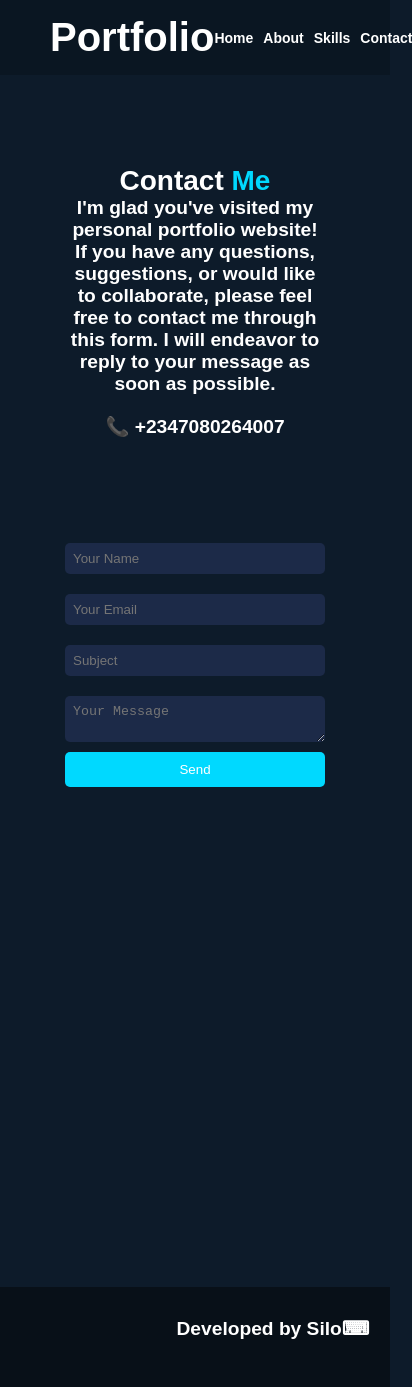
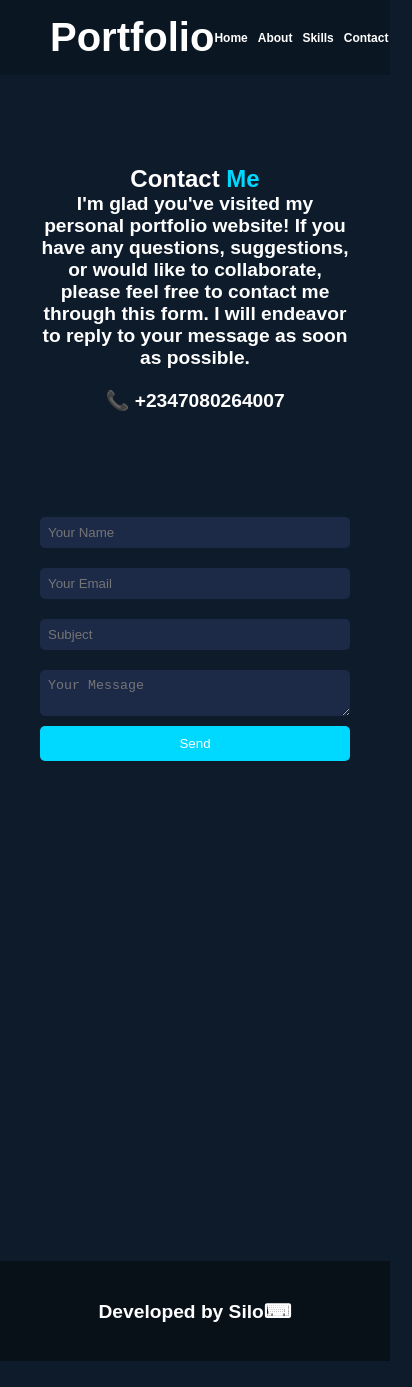
Before and after one commit to CodeWithSilo/ok, a plain HTML site: page contact.html in a window 390 px wide. Shown: the whole page, 412 px wide, since content can reach past the window. After the commit the page ends 1361 px from the top, so only its background shows below. Drawn offline with Linux system fonts and the light colour scheme.

Commit message:
Improve responsiveness for smaller screens

```diff
--- a/style.css
+++ b/style.css
@@ -356,7 +356,9 @@ progress{
     font-weight: bold;
 }
 
-/* Media query for screens smaller than 700px */
+/* Existing styles... */
+
+/* Media query for screens smaller than 768px */
 @media (max-width: 768px) {
     body {
         font-size: 14px;
@@ -366,13 +368,12 @@ progress{
     }
 
     .profile-pic img {
-        width: 300px;
+        width: 100%;
         height: auto;
         margin-left: 0;
     }
 
     .social-icons {
-        size: 100%;
         justify-content: center;
     }
 
@@ -387,11 +388,10 @@ progress{
     }
 
     .service-card, .contact-info, .contact-form {
-        width: 300px;
-        max-width: 300px;
+        width: 100%;
+        max-width: 100%;
         margin-bottom: 20px;
     }
-
 
     .contact-form input, .contact-form textarea {
         width: 100%;
@@ -406,32 +406,14 @@ progress{
     }
 
     .circle-container {
-        width: 30%;
+        width: 100%;
     }
 
     .circle {
         width: 80px;
         height: 80px;
     }
-    nav{
-        display: flex;
-        justify-content: space-between;
-        align-items: center;
-        padding: 15px 50px;
-        background-color: rgba(0,0, 0, 0.2);
-        width: 100%;
-    }
-    footer{
-        width: 100%;
-        height: 100px;
-        background-color: #081018;
-        justify-content: center;
-        align-items: center;
-    }
-}
 
-/* Media query for screens smaller than 500px */
-@media (max-width: 768px) {
     nav ul {
         flex-direction: row;
         gap: 10px;
@@ -453,37 +435,114 @@ progress{
     .contact-form button {
         padding: 10px;
     }
+
+    footer {
+        width: 100%;
+        height: 100px;
+        background-color: #081018;
+        justify-content: center;
+        align-items: center;
+    }
 }
 
-@media (max-width: 768px){
+/* Media query for screens smaller than 500px */
+@media (max-width: 500px) {
     body {
-        font-size: 14px;
+        font-size: 12px;
         text-align: center;
         justify-content: center;
         align-items: center;
     }
 
-    .profile-pic{
+    .profile-pic img {
+        width: 100%;
+        height: auto;
+        margin-left: 0;
+    }
+
+    .social-icons {
+        justify-content: center;
+    }
+
+    .hero {
+        flex-direction: column;
+        padding: 20px;
+    }
+
+    .about-me, .contact-container, .skills-section {
+        flex-direction: column;
+        padding: 20px;
+    }
+
+    .service-card, .contact-info, .contact-form {
+        width: 100%;
+        max-width: 100%;
+        margin-bottom: 20px;
+    }
+
+    .contact-form input, .contact-form textarea {
         width: 100%;
     }
 
-    .social-icons{
-        size: 100%;
+    .contact-form button {
+        width: 100%;
     }
 
+    .skills-section {
+        padding: 20px;
+    }
 
+    .circle-container {
+        width: 100%;
+    }
+
+    .circle {
+        width: 80px;
+        height: 80px;
+    }
+
+    nav ul {
+        flex-direction: row;
+        gap: 10px;
+    }
+
+    .nav ul li:hover {
+        background-color: transparent;
+    }
+
+    .btn {
+        width: 100%;
+        padding: 10px;
+    }
+
+    .contact-form input, .contact-form textarea {
+        padding: 8px;
+    }
+
+    .contact-form button {
+        padding: 10px;
+    }
+
+    footer {
+        width: 100%;
+        height: 100px;
+        background-color: #081018;
+        justify-content: center;
+        align-items: center;
+    }
 }
 
+
 footer{
-    width: 100%;
+    display: flex;
+    justify-content: center;
+    align-items: center;
     height: 100px;
     background-color: #081018;
-    justify-content: center;
-    align-items: center;
+    width: 100%;
+    color: white;
+    font-size: 1.2rem;
+    font-weight: bold;
 }
 
-.gg{
-    align-self: center;
-    padding-left: 40%;
-    padding-top: 30px;
-}
+/* Existing styles... */
```
